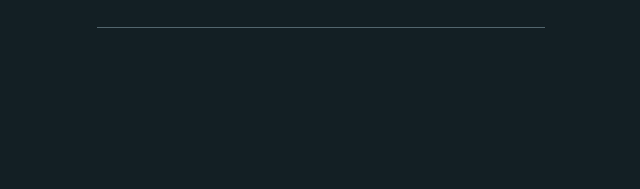
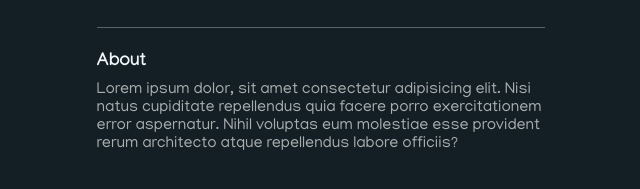
Before and after one commit to jonattasmoraes/personal-website, a Next.js app: page / in a window 1280 px wide. Shown: the part 303-492 px from the top of the page, without its empty margins (319-959 px from the left). Built offline with nearby package versions, Linux system fonts and the light colour scheme.

Commit message:
feat: add about component

```diff
--- a/src/app/page.tsx
+++ b/src/app/page.tsx
@@ -1,11 +1,13 @@
 'use client'
 
+import About from '@/components/About/about'
 import Header from '@/components/Header/header'
 
 export default function Home() {
   return (
     <main>
       <Header />
+      <About />
     </main>
   )
 }
--- a/src/app/styles.ts
+++ b/src/app/styles.ts
@@ -4,6 +4,7 @@ import { createGlobalStyle } from 'styled-components'
 
 export const colors = {
   white: '#F1F7FB',
+  whiteTwo: '#FFFFFFA3',
   gray: '#131F24',
   grayTwo: '#4b4b4b',
   grayThree: '#52656D'
--- /dev/null
+++ b/src/components/About/about.tsx
@@ -0,0 +1,17 @@
+import { Container } from './styles'
+
+const About = () => {
+  return (
+    <Container>
+      <h2>About</h2>
+      <p>
+        Lorem ipsum dolor, sit amet consectetur adipisicing elit. Nisi natus
+        cupiditate repellendus quia facere porro exercitationem error
+        aspernatur. Nihil voluptas eum molestiae esse provident rerum architecto
+        atque repellendus labore officiis?
+      </p>
+    </Container>
+  )
+}
+
+export default About
--- /dev/null
+++ b/src/components/About/styles.ts
@@ -0,0 +1,17 @@
+import { colors, fontSize } from '@/app/styles'
+import styled from 'styled-components'
+
+export const Container = styled.div`
+  margin-bottom: 24px;
+  color: ${colors.white};
+
+  h2 {
+    font-size: ${fontSize.sl};
+    color: ${colors.white};
+    margin-bottom: 8px;
+  }
+
+  p {
+    color: ${colors.whiteTwo};
+  }
+`
--- a/src/components/Header/styles.ts
+++ b/src/components/Header/styles.ts
@@ -50,7 +50,7 @@ export const Info = styled.div`
     p {
       margin-top: 4px;
       margin-bottom: 4px;
-      color: ${colors.grayThree};
+      color: ${colors.whiteTwo};
     }
 
     div {
```
